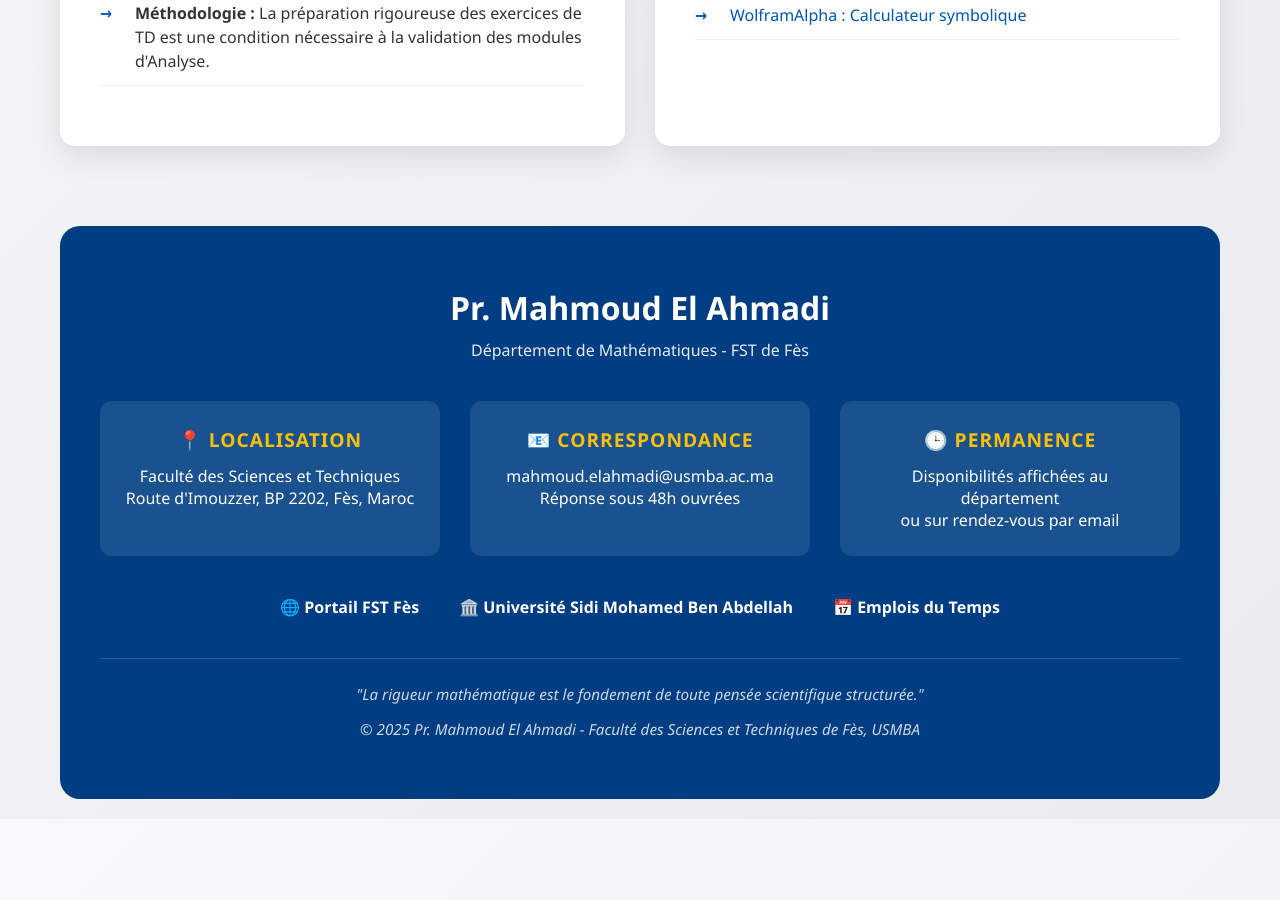
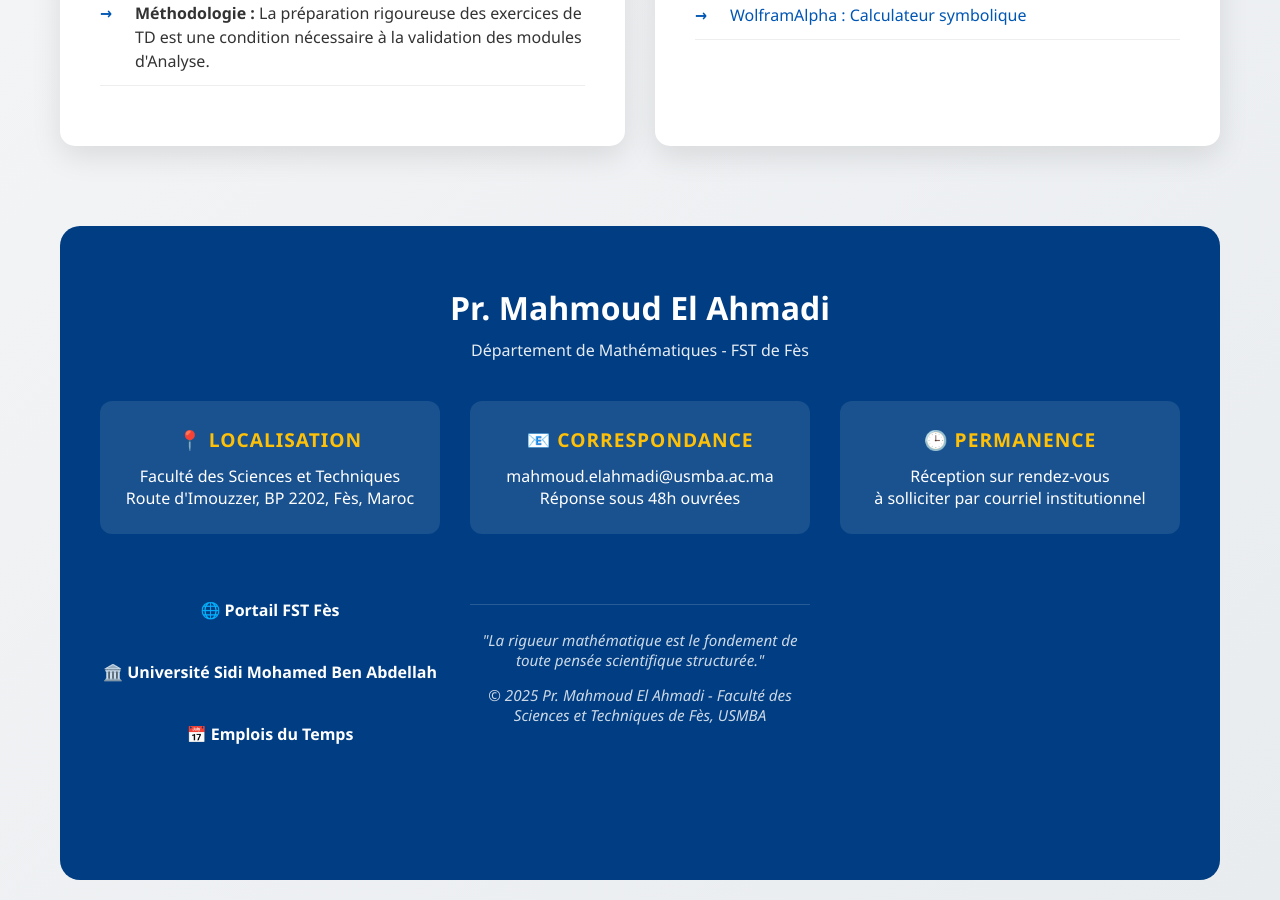
Before and after one commit to mahmoudmath/mahmoudmath.github.io, a Jekyll site: the page index.html, which Jekyll copies as it is, in a window 1280 px wide and 900 px high, scrolled down 1356 px. Built offline with Jekyll 4.4.1, drawn with Linux system fonts in a browser that asks for light colours; before the commit the page ends 2175 px from its top, so only the background shows below that.

Commit message:
Update index.html

```diff
--- a/index.html
+++ b/index.html
@@ -147,11 +147,10 @@
                 </div>
 
                 <div class="contact-item">
-                    <h4>🕒 Permanence</h4>
-                    <p>Disponibilités affichées au département<br>
-                    ou sur rendez-vous par email</p>
-                </div>
-            </div>
+    <h4>🕒 PERMANENCE</h4>
+    <p>Réception sur rendez-vous<br>
+    à solliciter par courriel institutionnel</p>
+</div>
 
             <div class="footer-links">
                 <a href="http://www.fst-usmba.ac.ma/" target="_blank">🌐 Portail FST Fès</a>
```
